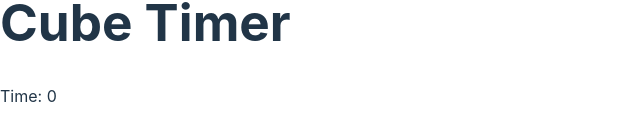
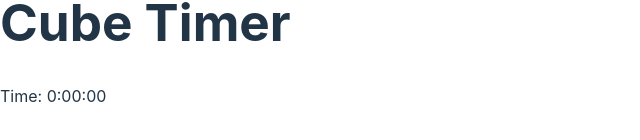
Before and after one commit to sameerkulkarni27/cube-timer, a React (Vite) app: page / in a window 1280 px wide. Shown: the part 358-498 px from the top of the page, without its empty margins (0-640 px from the left). Built offline with nearby package versions, Linux system fonts and the light colour scheme.

Commit message:
Worked on stopwatch logic

```diff
--- a/src/components/Stopwatch.tsx
+++ b/src/components/Stopwatch.tsx
@@ -11,7 +11,7 @@ function Stopwatch() {
             // Every sec
             interval = setInterval(() => {
                 setTime((time) => time + 1);
-            }, 1000);
+            }, 1);
         };
 
         // Clear interval
@@ -55,11 +55,23 @@ function Stopwatch() {
 
     }, [isRunning, time]);
 
+    const formatTime = () => {
+        const milliseconds = time % 1000;
+        const seconds = Math.floor(time / 1000);
+        const minutes = Math.floor(seconds / 60);
+
+        const millisecondsText = (milliseconds / 10) < 10 ? `0${Math.floor(milliseconds / 10)}` : `${Math.floor(milliseconds / 10)}`;
+        const secondsText = (seconds % 60) < 10 ? `0${seconds % 60}` : `${seconds % 60}`;
+        const minutesText = minutes;
+
+        return `${minutesText}:${secondsText}:${millisecondsText}`;
+    }
+
     return (
         <div>
             <h1>Cube Timer</h1>
 
-            <p>Time: {time}</p>
+            <p>Time: {formatTime()}</p>
         </div>
     );
 }
```
